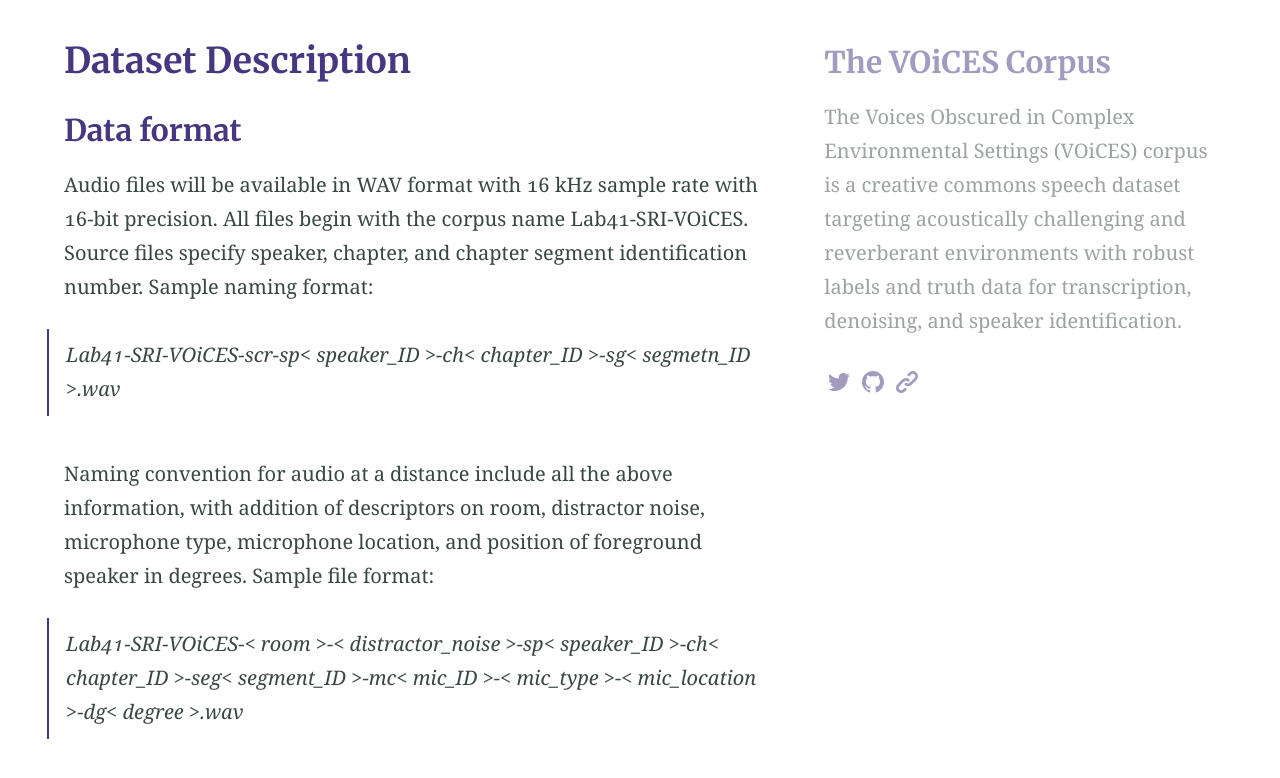
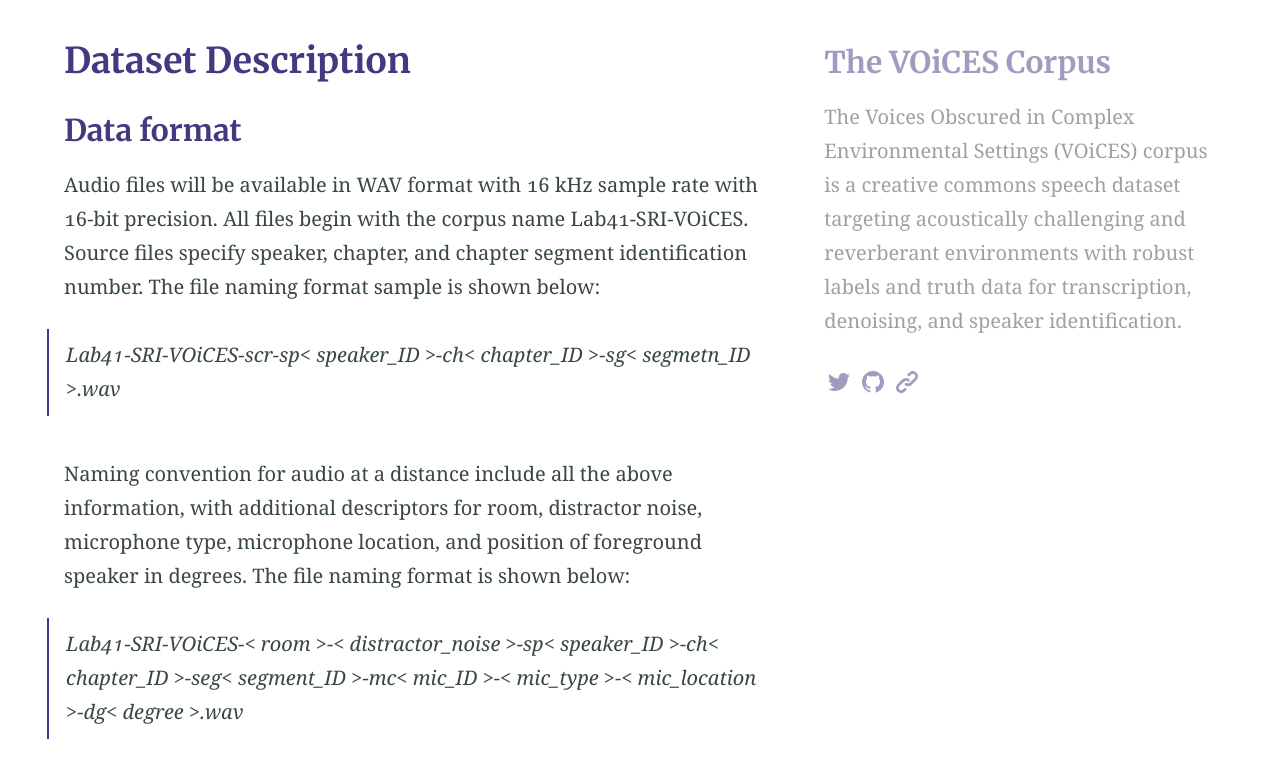
Before and after one commit to IQTLabs/voices, a Jekyll site: the page built from reading.md, in a window 1280 px wide and 900 px high, scrolled down 339 px, cut to the strip 89-867 px from the top of the window. Built offline with Jekyll 4.4.1, drawn with Linux system fonts in a browser that asks for light colours; our own code applies the rules of GitHub Pages for plain Markdown files; some of the changed text lies outside the part shown.

Commit message:
table formatting

```diff
--- a/reading.md
+++ b/reading.md
@@ -12,14 +12,14 @@
 
 ### Data format
 
-Audio files will be available in WAV format with 16 kHz sample rate with 16-bit precision. All files begin with the corpus name Lab41-SRI-VOiCES. Source files specify speaker, chapter, and chapter segment identification number. Sample naming format:
+Audio files will be available in WAV format with 16 kHz sample rate with 16-bit precision. All files begin with the corpus name Lab41-SRI-VOiCES. Source files specify speaker, chapter, and chapter segment identification number. The file naming format sample is shown below:
 > Lab41-SRI-VOiCES-scr-sp< speaker_ID >-ch< chapter_ID >-sg< segmetn_ID >.wav
 
-Naming convention for audio at a distance include all the above information, with addition of descriptors on room, distractor noise, microphone type, microphone location, and position of foreground speaker in degrees. Sample file format:
+Naming convention for audio at a distance include all the above information, with additional descriptors for room, distractor noise, microphone type, microphone location, and position of foreground speaker in degrees. The file naming format is shown below:
 > Lab41-SRI-VOiCES-< room >-< distractor_noise >-sp< speaker_ID >-ch< chapter_ID >-seg< segment_ID >-mc< mic_ID >-< mic_type >-< mic_location >-dg< degree >.wav
 
 ---
-Possible descriptors for room, distractor noise, microphone type and micrphone location, are listed below:
+Possible descriptors for room, distractor noise, microphone type, and micrphone location, are show in the table.
 
 <style>
 table, th, td {
```
Also changed, not shown: other parts of reading.md (+2 -2 lines).
